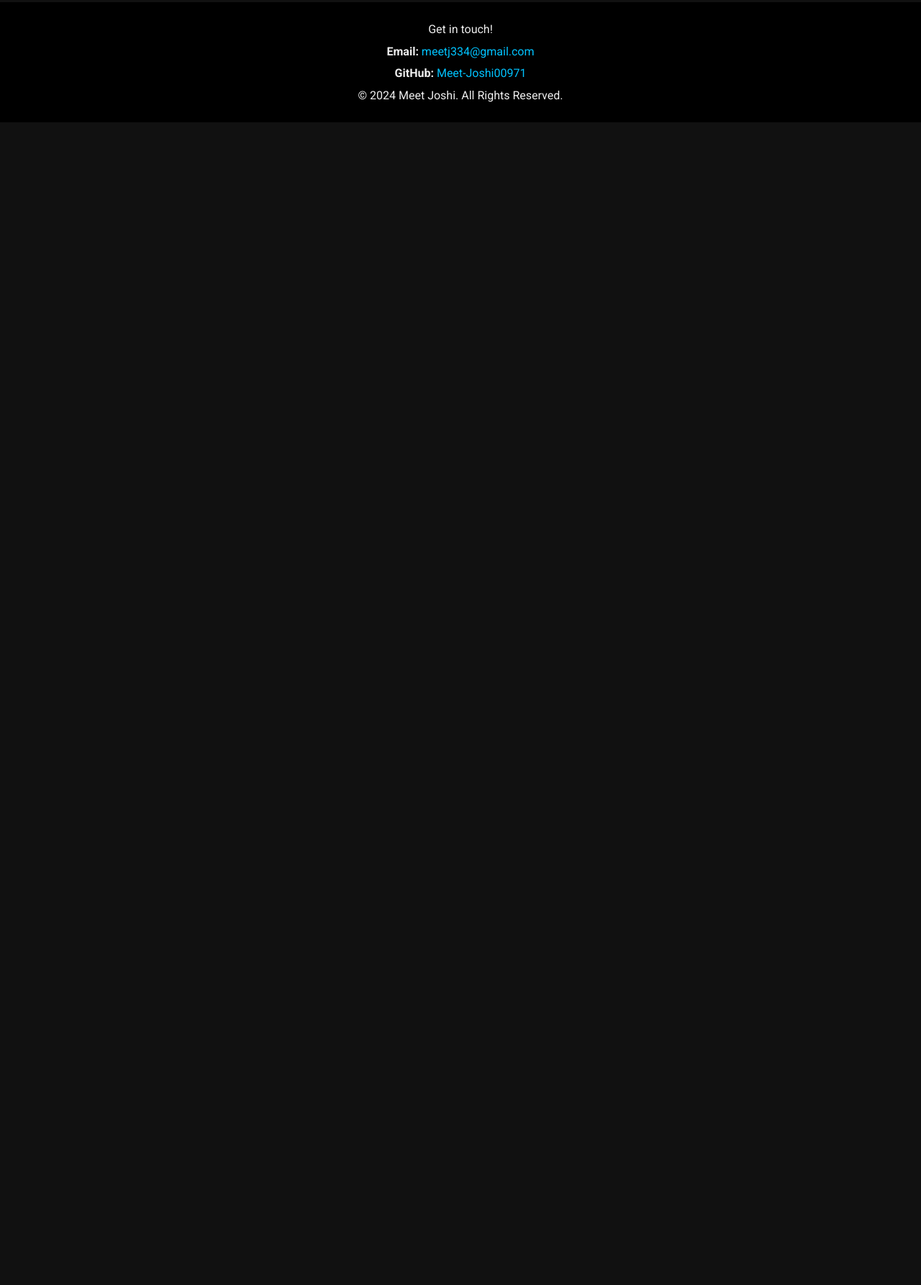
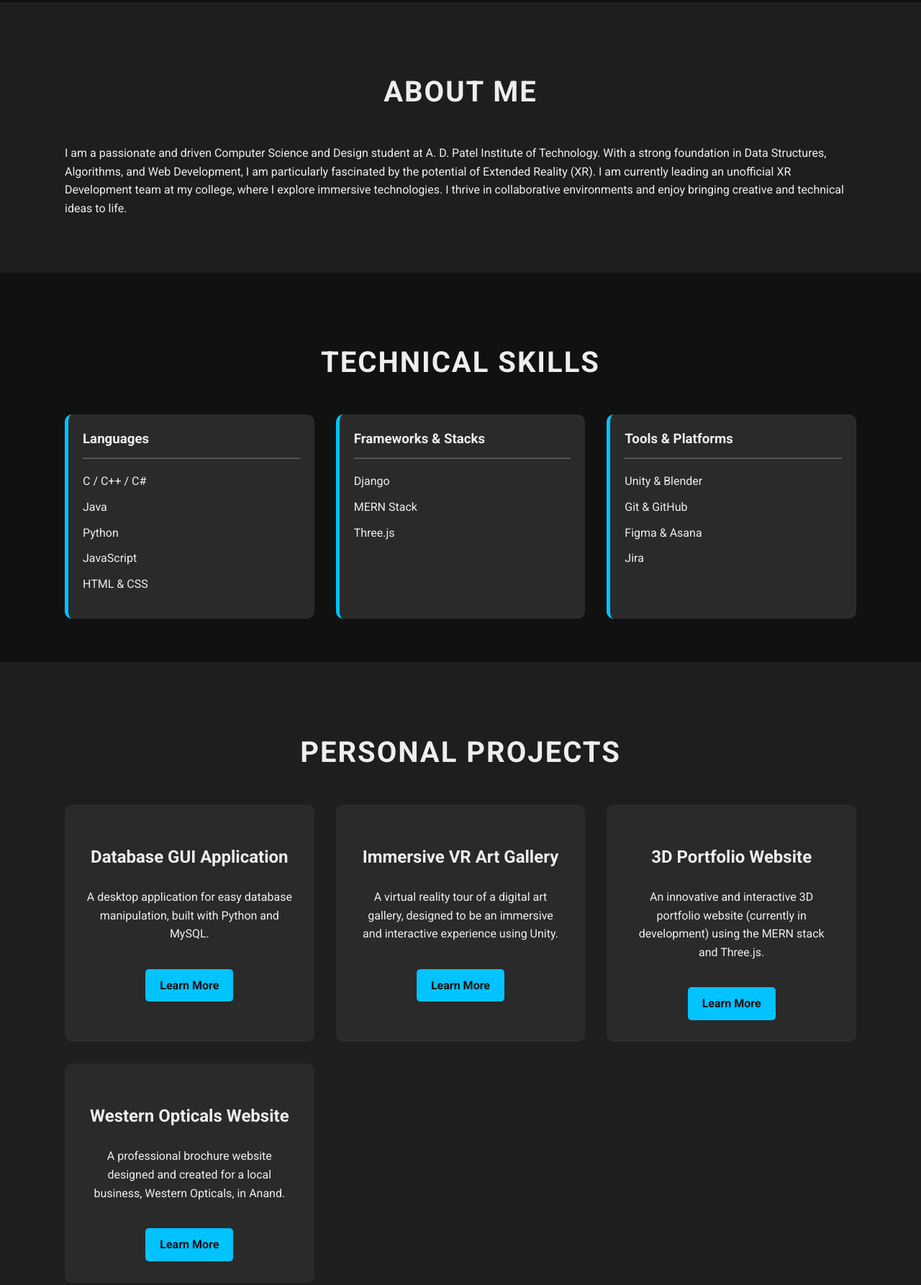
Before and after one commit to Meet-Joshi00971/Meet-Joshi00971.github.io, a plain HTML site: page index.html in a window 1280 px wide. Shown: the part 843-2629 px from the top of the page at 72% size. Before the commit the page ends 1013 px from the top, so only its background shows below. Drawn offline with Linux system fonts and the light colour scheme; some packages are replaced by stand-ins of ours; a script that the page names is missing.

Commit message:
Update index.html

```diff
--- a/index.html
+++ b/index.html
@@ -38,7 +38,114 @@
             </div>
         </section>
 
-        <!-- ... rest of your page content ... -->
+        <section id="about" class="section-bg">
+            <div class="container">
+                <h2>About Me</h2>
+                <p>I am a passionate and driven Computer Science and Design student at A. D. Patel Institute of Technology. With a strong foundation in Data Structures, Algorithms, and Web Development, I am particularly fascinated by the potential of Extended Reality (XR). I am currently leading an unofficial XR Development team at my college, where I explore immersive technologies. I thrive in collaborative environments and enjoy bringing creative and technical ideas to life.</p>
+            </div>
+        </section>
+
+        <section id="skills">
+            <div class="container">
+                <h2>Technical Skills</h2>
+                <div class="skills-grid">
+                    <div class="skill-category">
+                        <h3>Languages</h3>
+                        <ul>
+                            <li>C / C++ / C#</li>
+                            <li>Java</li>
+                            <li>Python</li>
+                            <li>JavaScript</li>
+                            <li>HTML & CSS</li>
+                        </ul>
+                    </div>
+                    <div class="skill-category">
+                        <h3>Frameworks & Stacks</h3>
+                        <ul>
+                            <li>Django</li>
+                            <li>MERN Stack</li>
+                            <li>Three.js</li>
+                        </ul>
+                    </div>
+                    <div class="skill-category">
+                        <h3>Tools & Platforms</h3>
+                        <ul>
+                            <li>Unity & Blender</li>
+                            <li>Git & GitHub</li>
+                            <li>Figma & Asana</li>
+                            <li>Jira</li>
+                        </ul>
+                    </div>
+                </div>
+            </div>
+        </section>
+
+        <section id="projects" class="section-bg">
+            <div class="container">
+                <h2>Personal Projects</h2>
+                <div class="projects-grid">
+                    <div class="project-card">
+                        <h3>Database GUI Application</h3>
+                        <p>A desktop application for easy database manipulation, built with Python and MySQL.</p>
+                        <a href="project1.html" class="learn-more-button">Learn More</a>
+                    </div>
+                    <div class="project-card">
+                        <h3>Immersive VR Art Gallery</h3>
+                        <p>A virtual reality tour of a digital art gallery, designed to be an immersive and interactive experience using Unity.</p>
+                        <a href="project2.html" class="learn-more-button">Learn More</a>
+                    </div>
+                    <div class="project-card">
+                        <h3>3D Portfolio Website</h3>
+                        <p>An innovative and interactive 3D portfolio website (currently in development) using the MERN stack and Three.js.</p>
+                        <a href="project3.html" class="learn-more-button">Learn More</a>
+                    </div>
+                     <div class="project-card">
+                        <h3>Western Opticals Website</h3>
+                        <p>A professional brochure website designed and created for a local business, Western Opticals, in Anand.</p>
+                        <a href="project4.html" class="learn-more-button">Learn More</a>
+                    </div>
+                </div>
+            </div>
+        </section>
+
+    </main>
+
+    <footer id="contact" class="site-footer">
+        <div class="container">
+            <p>Get in touch!</p>
+            <p><strong>Email:</strong> <a href="mailto:meetj334@gmail.com">meetj334@gmail.com</a></p>
+            <p><strong>GitHub:</strong> <a href="https://github.com/Meet-Joshi00971" target="_blank">Meet-Joshi00971</a></p>
+            <p>&copy; 2024 Meet Joshi. All Rights Reserved.</p>
+        </div>
+    </footer>
+
+    <!-- UPDATED SCRIPT to hide the Spline logo -->
+    <script>
+        document.addEventListener('DOMContentLoaded', () => {
+            const splineViewer = document.querySelector('spline-viewer');
+
+            // The Spline viewer takes a moment to initialize and create its shadow DOM.
+            // We'll use an interval to periodically check until the logo is found.
+            const hideLogoInterval = setInterval(() => {
+                if (splineViewer && splineViewer.shadowRoot) {
+                    const shadow = splineViewer.shadowRoot;
+                    const logo = shadow.querySelector('#logo');
+
+                    if (logo) {
+                        // Logo found, hide it and stop checking.
+                        logo.style.display = 'none';
+                        clearInterval(hideLogoInterval);
+                    }
+                }
+            }, 100); // Check every 100ms
+
+            // As a safeguard, stop checking after 10 seconds to prevent an infinite loop
+            setTimeout(() => clearInterval(hideLogoInterval), 10000);
+        });
+    </script>
+
+</body>
+</html>
 
     </main>
 
```
